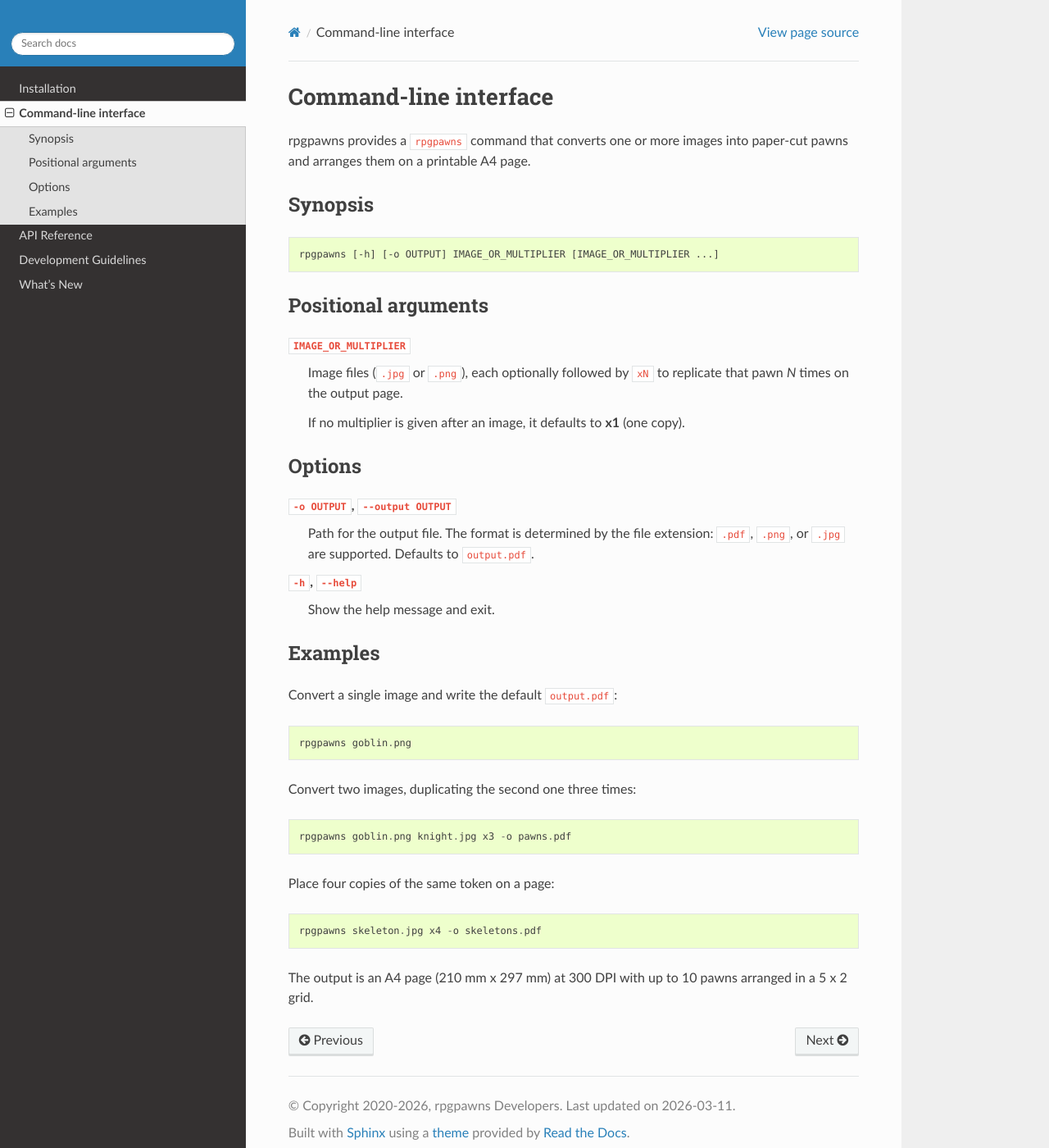
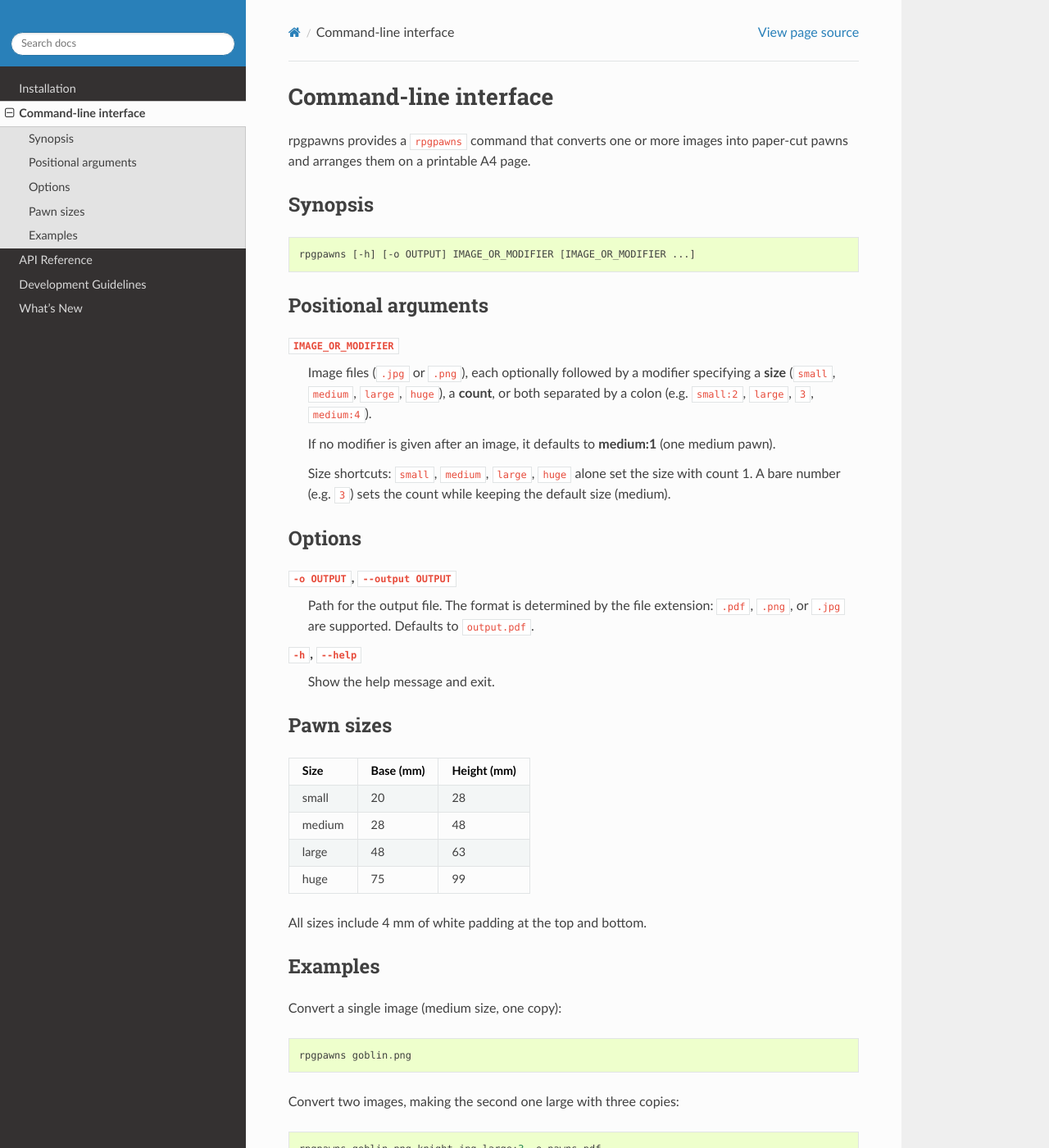
Before and after one commit to crusaderky/rpgpawns, a Sphinx documentation site: the page built from doc/cli.rst, in a window 1280 px wide and 1400 px high. Shown: the whole window at 82% size. Built offline with Sphinx 7.4.7 and the Read the Docs theme 3.1.0, drawn with Linux system fonts in a browser that asks for light colours; the version number could not be read and is left out; some of the changed text lies outside the part shown.

Commit message:
Update tests and documentation for multi-size pawn support
- Update test_pawn.py: replace removed constants (COLLAGE_COLS, COLLAGE_ROWS,
  MAX_WIDTH_MM, etc.) with PawnSize/PAWN_SPECS imports; add parametrized tests
  for all pawn sizes, metadata storage, mixed-size collages, and slot packing.
- Update test_cli.py: adapt to new (path, PawnSize, count) return type and
  new modifier format (size:count instead of xN); add tests for size-only,
  size+count, and mixed-size parsing.
- Update doc/cli.rst: document new modifier syntax, pawn size table, and
  updated examples.
- Update doc/api.rst: replace removed constants with PawnSize and PAWN_SPECS.
- Update doc/whats-new.rst: list multi-size changes.

Co-authored-by: Copilot <223556219+Copilot@users.noreply.github.com>

```diff
--- a/doc/cli.rst
+++ b/doc/cli.rst
@@ -9,16 +9,23 @@ Synopsis
 
 .. code-block:: text
 
-   rpgpawns [-h] [-o OUTPUT] IMAGE_OR_MULTIPLIER [IMAGE_OR_MULTIPLIER ...]
+   rpgpawns [-h] [-o OUTPUT] IMAGE_OR_MODIFIER [IMAGE_OR_MODIFIER ...]
 
 Positional arguments
 --------------------
 
-``IMAGE_OR_MULTIPLIER``
-   Image files (``.jpg`` or ``.png``), each optionally followed by ``xN``
-   to replicate that pawn *N* times on the output page.
+``IMAGE_OR_MODIFIER``
+   Image files (``.jpg`` or ``.png``), each optionally followed by a modifier
+   specifying a **size** (``small``, ``medium``, ``large``, ``huge``), a
+   **count**, or both separated by a colon (e.g. ``small:2``, ``large``,
+   ``3``, ``medium:4``).
 
-   If no multiplier is given after an image, it defaults to **x1** (one copy).
+   If no modifier is given after an image, it defaults to **medium:1** (one
+   medium pawn).
+
+   Size shortcuts: ``small``, ``medium``, ``large``, ``huge`` alone set the
+   size with count 1.  A bare number (e.g. ``3``) sets the count while
+   keeping the default size (medium).
 
 Options
 -------
@@ -31,20 +38,38 @@ Options
 ``-h``, ``--help``
    Show the help message and exit.
 
+Pawn sizes
+----------
+
+========  =========  ===========
+Size      Base (mm)  Height (mm)
+========  =========  ===========
+small     20         28
+medium    28         48
+large     48         63
+huge      75         99
+========  =========  ===========
+
+All sizes include 4 mm of white padding at the top and bottom.
+
 Examples
 --------
 
-Convert a single image and write the default ``output.pdf``::
+Convert a single image (medium size, one copy)::
 
    rpgpawns goblin.png
 
-Convert two images, duplicating the second one three times::
+Convert two images, making the second one large with three copies::
 
-   rpgpawns goblin.png knight.jpg x3 -o pawns.pdf
+   rpgpawns goblin.png knight.jpg large:3 -o pawns.pdf
 
-Place four copies of the same token on a page::
+Place four small copies of the same token on a page::
 
-   rpgpawns skeleton.jpg x4 -o skeletons.pdf
+   rpgpawns skeleton.jpg small:4 -o skeletons.pdf
 
-The output is an A4 page (210 mm x 297 mm) at 300 DPI with up to 10 pawns
-arranged in a 5 x 2 grid.
+Mix different sizes::
+
+   rpgpawns dragon.png huge boss.png large minion.jpg small:6 -o encounter.pdf
+
+The output is an A4 page (210 mm × 297 mm) at 300 DPI.  Smaller pawns are
+automatically packed into unused slots of larger pawn rows when possible.
```
Also changed, not shown: doc/api.rst (+9 -25 lines), doc/whats-new.rst (+10 -0 lines), 2 other files.
